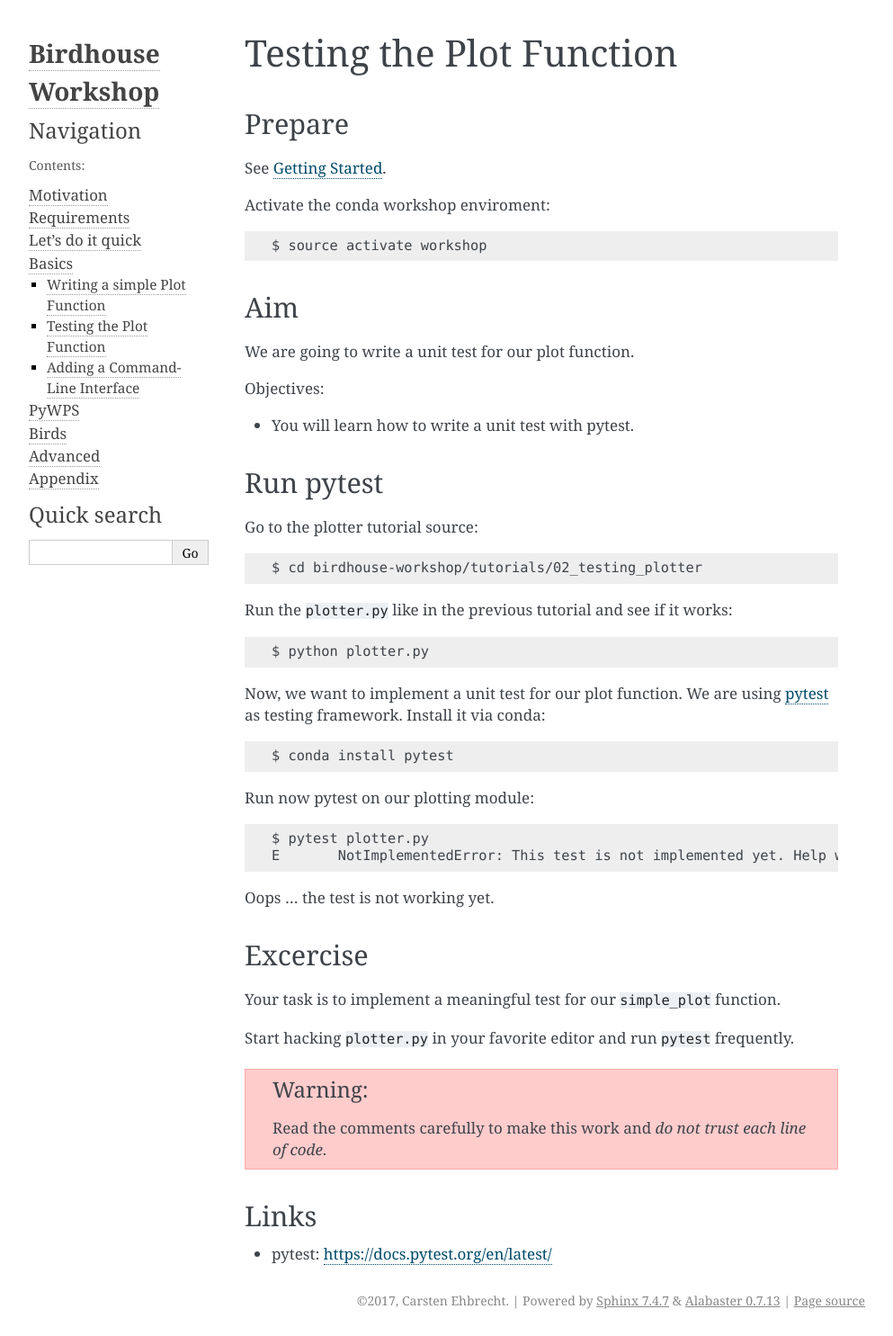
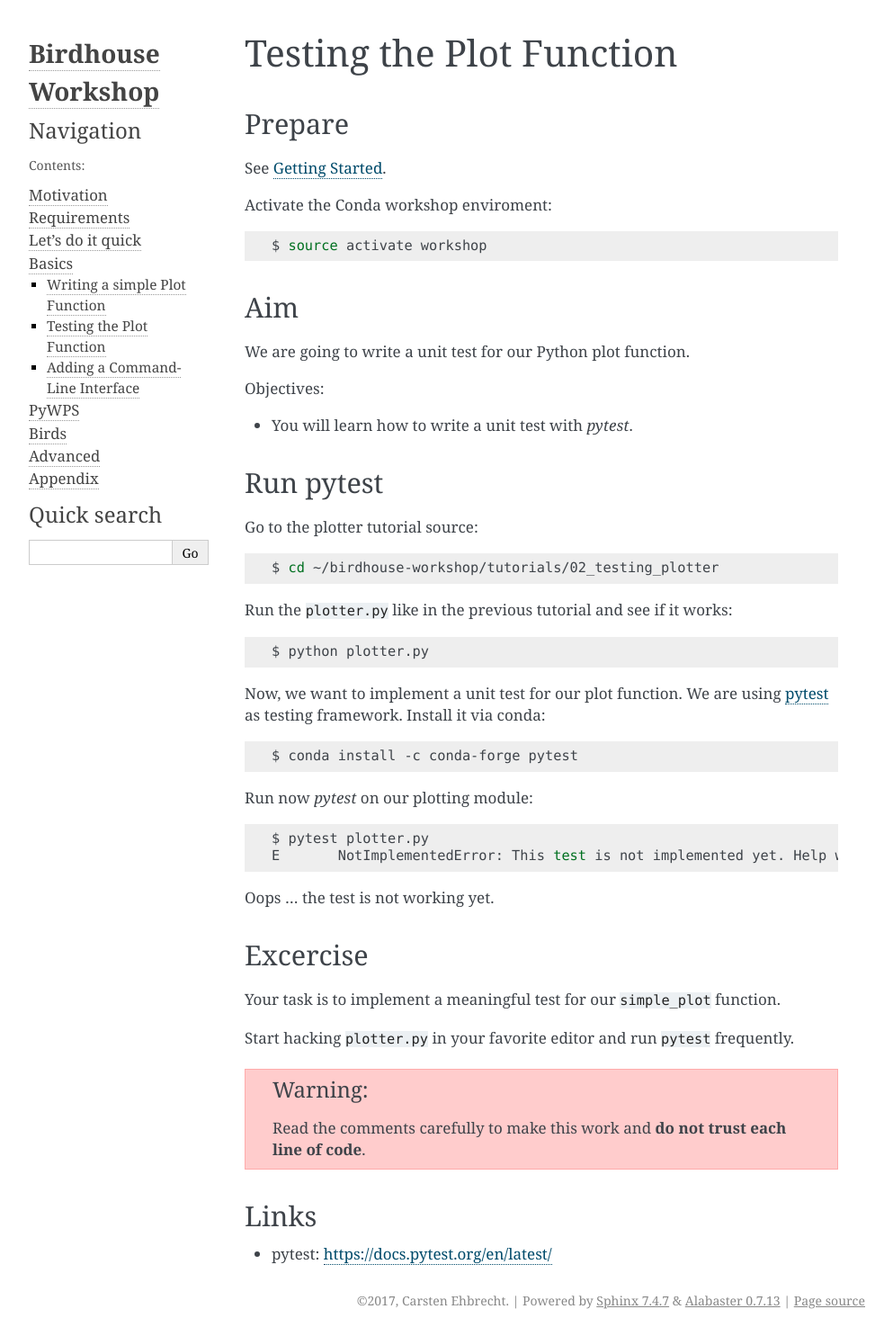
Before and after one commit to bird-house/birdhouse-workshop, a Sphinx documentation site: the page built from docs/source/basics/testing_plotter.rst, in a window 1280 px wide. Shown: the whole page at 90% size, without its empty margins (148-1141 px from the left). Built offline with Sphinx 7.4.7, drawn with Linux system fonts in a browser that asks for light colours.

Commit message:
cleaned up

```diff
--- a/docs/source/basics/plotter_cli.rst
+++ b/docs/source/basics/plotter_cli.rst
@@ -8,7 +8,7 @@ Prepare
 
 See :ref:`prepare`.
 
-Activate the conda workshop enviroment:
+Activate the Conda workshop enviroment:
 
 .. code-block:: bash
 
@@ -17,7 +17,7 @@ Activate the conda workshop enviroment:
 Aim
 ---
 
-We are going to write a command line interface (CLI) for our plot function.
+We are going to write a command line interface (CLI) for our Python plot function.
 
 Objectives:
 
@@ -31,7 +31,7 @@ Go to the plotter tutorial source:
 
 .. code-block:: bash
 
-    $ cd birdhouse-workshop/tutorials/03_plotter_cli
+    $ cd ~/birdhouse-workshop/tutorials/03_plotter_cli
 
 See the command line options of our plotter:
 
--- a/docs/source/basics/testing_plotter.rst
+++ b/docs/source/basics/testing_plotter.rst
@@ -8,38 +8,48 @@ Prepare
 
 See :ref:`prepare`.
 
-Activate the conda workshop enviroment::
+Activate the Conda workshop enviroment:
+
+.. code-block:: bash
 
     $ source activate workshop
 
 Aim
 ---
 
-We are going to write a unit test for our plot function.
+We are going to write a unit test for our Python plot function.
 
 Objectives:
 
-* You will learn how to write a unit test with pytest.
+* You will learn how to write a unit test with *pytest*.
 
 
 Run pytest
 ----------
 
-Go to the plotter tutorial source::
+Go to the plotter tutorial source:
 
-    $ cd birdhouse-workshop/tutorials/02_testing_plotter
+.. code-block:: bash
 
-Run the ``plotter.py`` like in the previous tutorial and see if it works::
+    $ cd ~/birdhouse-workshop/tutorials/02_testing_plotter
+
+Run the ``plotter.py`` like in the previous tutorial and see if it works:
+
+.. code-block:: bash
 
     $ python plotter.py
 
 Now, we want to implement a unit test for our plot function.
 We are using `pytest <https://docs.pytest.org/en/latest/contents.html>`_ as testing framework.
-Install it via conda::
+Install it via conda:
 
-    $ conda install pytest
+.. code-block:: bash
 
-Run now pytest on our plotting module::
+    $ conda install -c conda-forge pytest
+
+Run now *pytest* on our plotting module:
+
+.. code-block:: bash
 
     $ pytest plotter.py
     E       NotImplementedError: This test is not implemented yet. Help wanted!
@@ -55,7 +65,7 @@ Start hacking ``plotter.py`` in your favorite editor and run ``pytest`` frequent
 
 .. warning::
 
-  Read the comments carefully to make this work and *do not trust each line of code*.
+  Read the comments carefully to make this work and **do not trust each line of code**.
 
 Links
 -----
```
Also changed, not shown: docs/source/basics/plotter.rst (+23 -9 lines), docs/source/pywps/installation.rst (+5 -3 lines).
